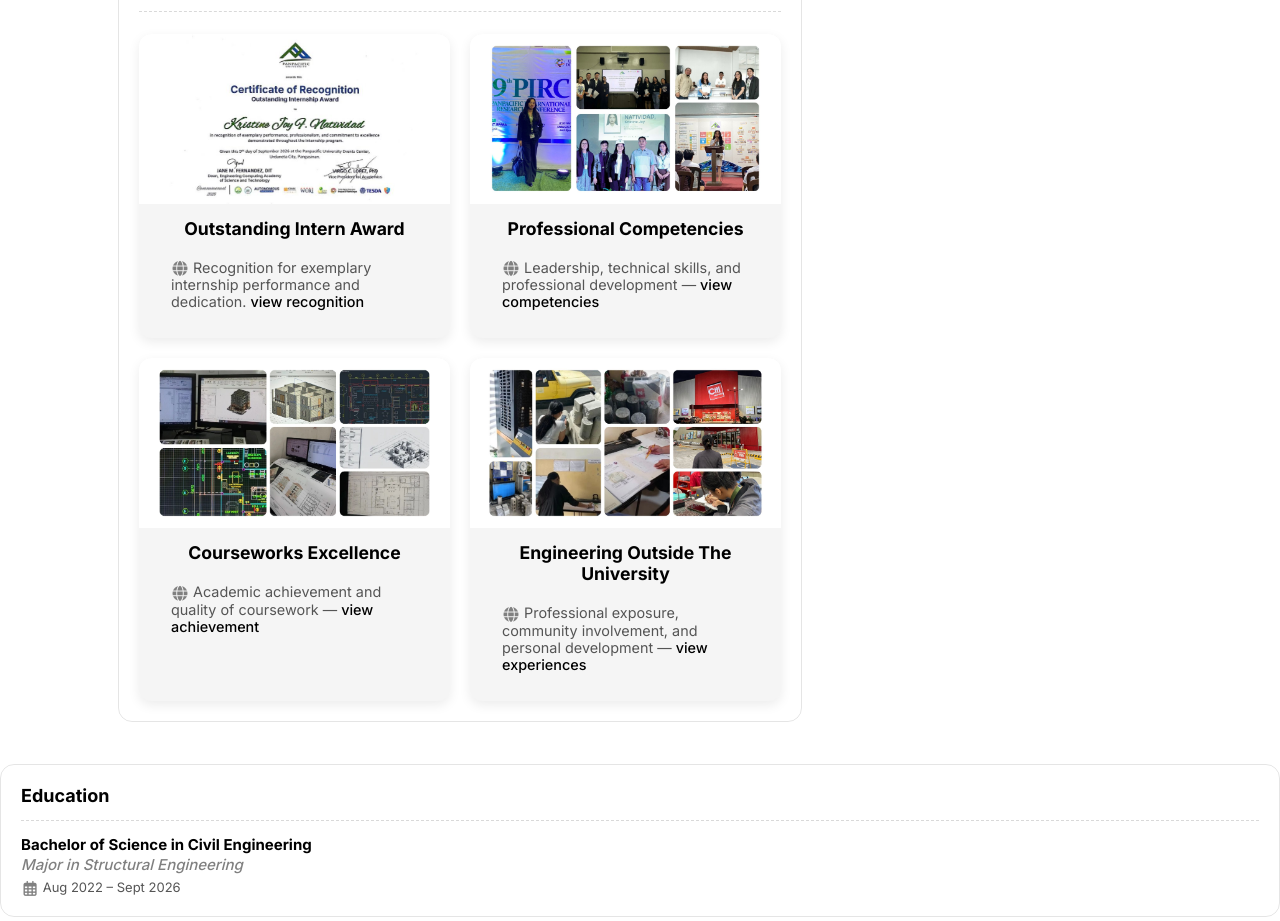
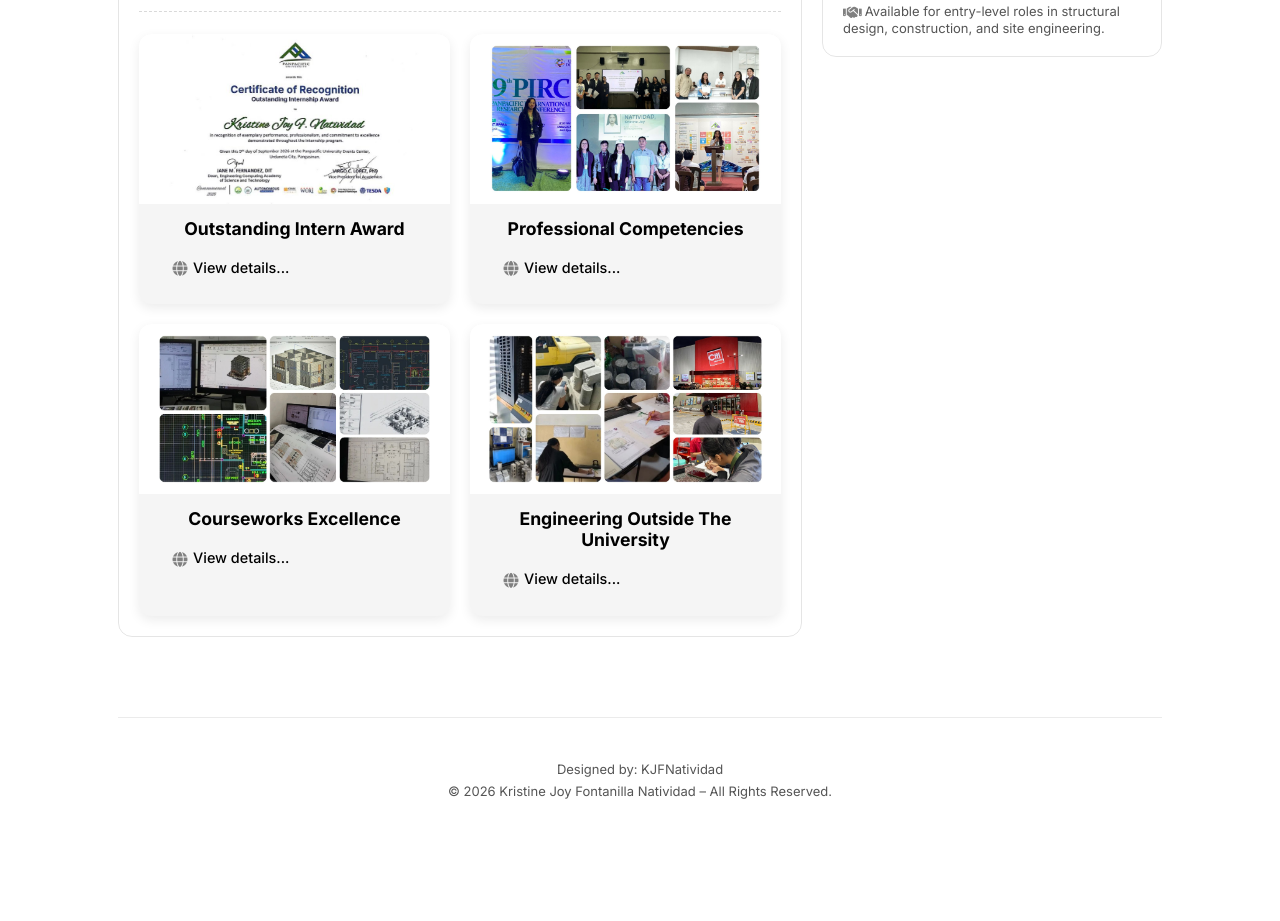
Before and after one commit to kjfnatividad/portfolio-website, a plain HTML site: page index.html in a window 1280 px wide. Shown: the part 1559-2480 px from the top of the page. After the commit the page ends 2389 px from the top, so only its background shows below. Drawn offline with Linux system fonts and the light colour scheme.

Commit message:
Update index.html

```diff
--- a/index.html
+++ b/index.html
@@ -333,9 +333,8 @@
           <strong class="project-title-centered">Outstanding Intern Award</strong>
           <div class="meta">
             <i class="fa-solid fa-globe"></i>
-            Recognition for exemplary internship performance and dedication.
             <a href="#" target="_blank" rel="noopener noreferrer"
-               onclick="event.stopPropagation()">view recognition</a>
+               onclick="event.stopPropagation()">View details...</a>
           </div>
         </div>
         <div class="project-modal-content" hidden>
@@ -359,9 +358,8 @@
           <strong class="project-title-centered">Professional Competencies</strong>
           <div class="meta">
             <i class="fa-solid fa-globe"></i>
-            Leadership, technical skills, and professional development —
             <a href="#" target="_blank" rel="noopener noreferrer"
-               onclick="event.stopPropagation()">view competencies</a>
+               onclick="event.stopPropagation()">View details...</a>
           </div>
         </div>
         <div class="project-modal-content" hidden>
@@ -385,9 +383,8 @@
           <strong class="project-title-centered">Courseworks Excellence</strong>
           <div class="meta">
             <i class="fa-solid fa-globe"></i>
-            Academic achievement and quality of coursework —
             <a href="#" target="_blank" rel="noopener noreferrer"
-               onclick="event.stopPropagation()">view achievement</a>
+               onclick="event.stopPropagation()">View details...</a>
           </div>
         </div>
         <div class="project-modal-content" hidden>
@@ -411,14 +408,13 @@
           <strong class="project-title-centered">Engineering Outside The University</strong>
           <div class="meta">
             <i class="fa-solid fa-globe"></i>
-            Professional exposure, community involvement, and personal development —
             <a href="#" target="_blank" rel="noopener noreferrer"
-               onclick="event.stopPropagation()">view experiences</a>
+               onclick="event.stopPropagation()">View details...</a>
           </div>
         </div>
         <div class="project-modal-content" hidden>
-          <h2>Engineering Outside the University</h2>
-          <img src="img/project4.jpg" alt="Engineering Outside the University">
+          <h2>Engineering Outside The University</h2>
+          <img src="img/project4.jpg" alt="Engineering Outside The University">
           <p>Highlights experiences and involvement beyond the university that contribute to personal, professional, and leadership development. Through participation in activities, collaborative initiatives, and community engagements, these experiences provide opportunities to apply learned skills, interact with different people, take on responsibilities, and gain a broader understanding of the professional world.</p>
           <h3>Key Focus</h3>
           <p>Professional exposure, community engagement, leadership, teamwork, communication, adaptability, and continuous personal growth.</p>
@@ -426,7 +422,6 @@
           <p>Extracurricular Involvement and Professional Development</p>
           <a href="#" target="_blank" rel="noopener noreferrer">View Experiences</a>
         </div>
-      </div>
       </div>
 
     </div>
```
